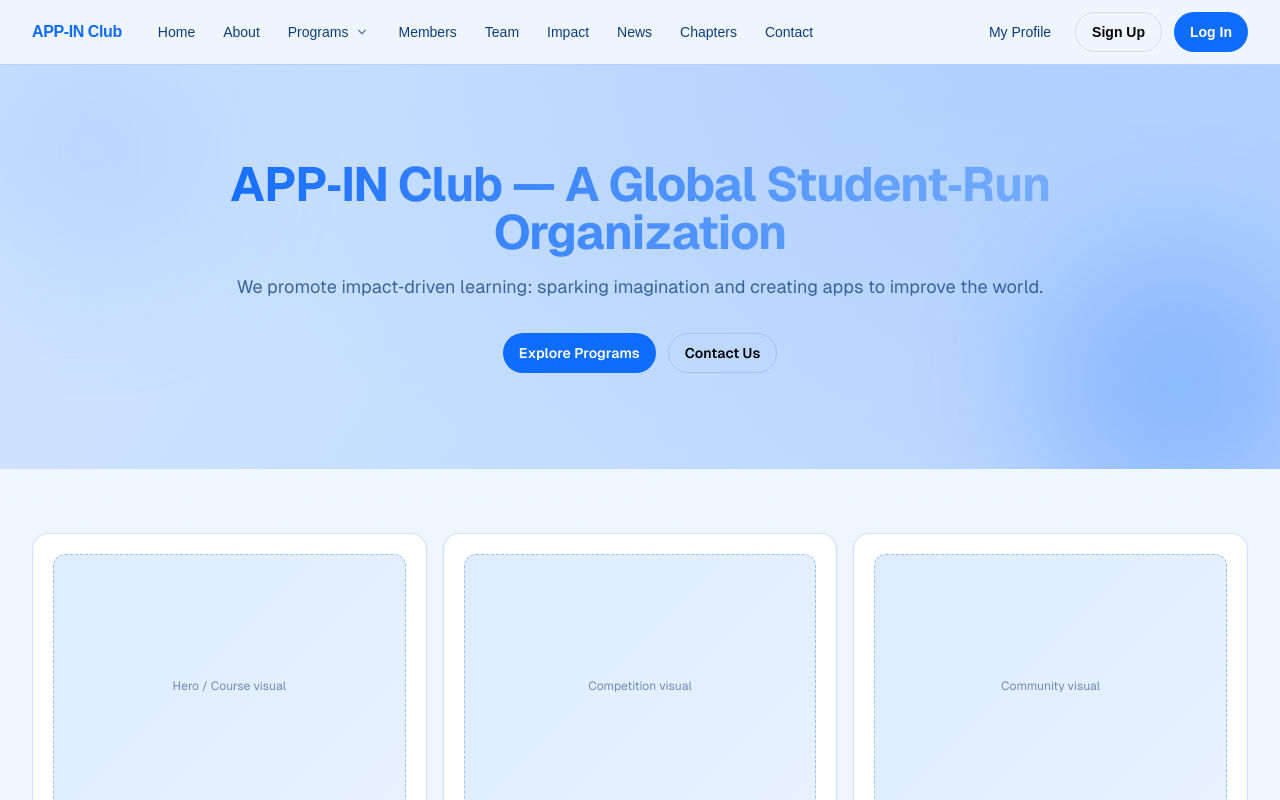
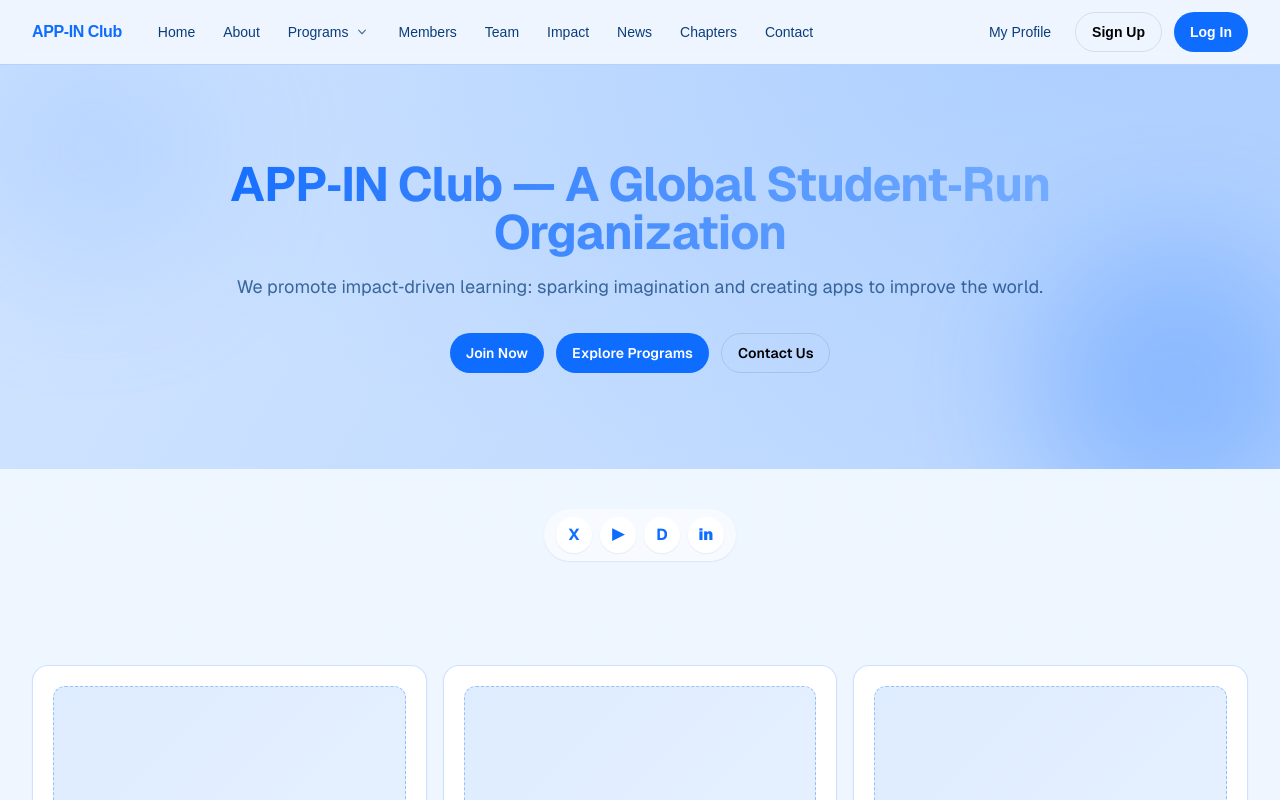
Before and after one commit to JONGYYY/App-In-Club, a Next.js app: page / in a window 1280 px wide. Shown: the top 800 px of the page. Built offline with nearby package versions, Linux system fonts and the light colour scheme.

Commit message:
feat(home): add social bar (X, YouTube, Discord, LinkedIn) near top + Join Now CTA in hero; icon button styles

```diff
--- a/src/app/globals.css
+++ b/src/app/globals.css
@@ -200,6 +200,18 @@ body {
   box-shadow: var(--shadow-2);
 }
 
+/* Icon button base */
+.icon-btn {
+  display: inline-flex;
+  align-items: center;
+  justify-content: center;
+  transition: transform .2s ease, filter .2s ease;
+}
+.icon-btn:hover {
+  transform: translateY(-1px);
+  filter: saturate(1.1);
+}
+
 /* Image placeholder */
 .img-placeholder {
   position: relative;
--- a/src/app/page.tsx
+++ b/src/app/page.tsx
@@ -7,6 +7,7 @@ import Container from "@/components/Container";
 import { Testimonial } from "@/components/Testimonial";
 import Link from "next/link";
 import { Placeholder } from "@/components/Placeholder";
+import { SocialBar } from "@/components/SocialBar";
 
 export default function Home() {
   return (
@@ -16,11 +17,20 @@ export default function Home() {
 				subtitle={<>We promote impact‑driven learning: sparking imagination and creating apps to improve the world.</>}
 				actions={
 					<>
+						<LinkButton href="/contact" variant="primary">Join Now</LinkButton>
 						<LinkButton href="/programs/educational-programs" variant="primary">Explore Programs</LinkButton>
 						<LinkButton href="/contact" variant="secondary">Contact Us</LinkButton>
 					</>
 				}
 			/>
+			{/* Social bar near the top */}
+			<section className="section-tight">
+				<Container>
+					<div className="flex items-center justify-center">
+						<SocialBar />
+					</div>
+				</Container>
+			</section>
 
 			{/* Value props */}
 			<section className="section">
--- /dev/null
+++ b/src/components/SocialBar.tsx
@@ -0,0 +1,60 @@
+import Link from "next/link";
+
+function Icon({
+	label,
+	children,
+}: {
+	label: string;
+	children: React.ReactNode;
+}) {
+	return (
+		<span
+			aria-hidden
+			className="inline-flex h-9 w-9 items-center justify-center rounded-full bg-white/90 text-[color:var(--brand)] shadow-elevation1"
+		>
+			{children}
+		</span>
+	);
+}
+
+function IconButton({
+	href,
+	label,
+	children,
+}: {
+	href: string;
+	label: string;
+	children: React.ReactNode;
+}) {
+	return (
+		<Link
+			href={href}
+			aria-label={label}
+			className="icon-btn"
+			target="_blank"
+			rel="noopener noreferrer"
+		>
+			<Icon label={label}>{children}</Icon>
+			<span className="sr-only">{label}</span>
+		</Link>
+	);
+}
+
+export function SocialBar() {
+	return (
+		<div className="inline-flex items-center gap-2 rounded-full bg-white/50 px-3 py-2 shadow-elevation1 backdrop-blur">
+			<IconButton href="https://x.com" label="X (formerly Twitter)">
+				<span className="font-bold">X</span>
+			</IconButton>
+			<IconButton href="https://youtube.com" label="YouTube">
+				<span className="text-lg">▶</span>
+			</IconButton>
+			<IconButton href="https://discord.com" label="Discord">
+				<span className="font-bold">D</span>
+			</IconButton>
+			<IconButton href="https://linkedin.com" label="LinkedIn">
+				<span className="font-black text-base">in</span>
+			</IconButton>
+		</div>
+	);
+}
```
